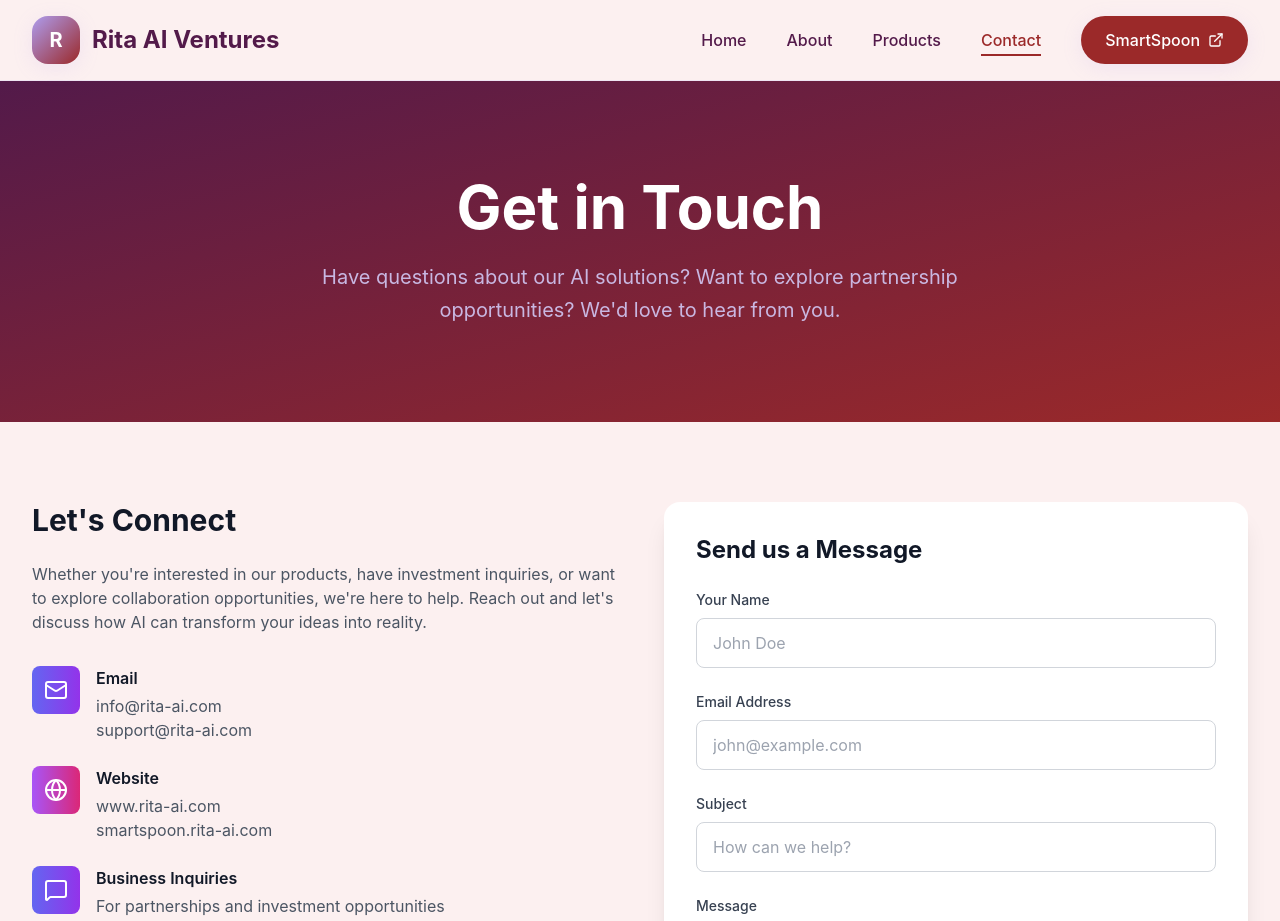
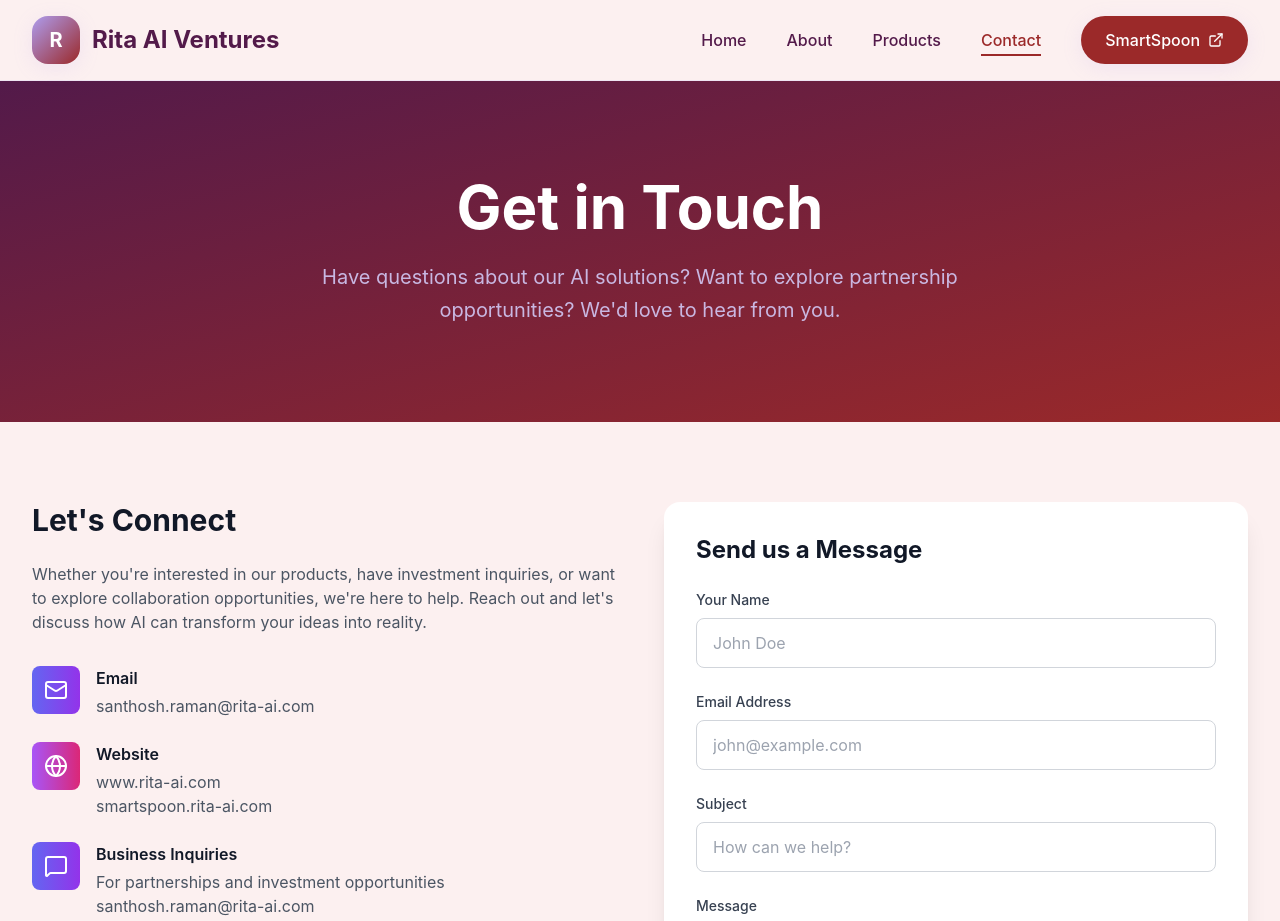
Before and after one commit to shosh0610/rita-ai-ventures, a React (Create React App) app: page /contact in a window 1280 px wide. Shown: the top 921 px of the page. Built offline with nearby package versions, Linux system fonts and the light colour scheme.

Commit message:
Update contact emails to direct address

```diff
--- a/src/pages/Contact.js
+++ b/src/pages/Contact.js
@@ -64,8 +64,7 @@ const Contact = () => {
                   </div>
                   <div>
                     <h3 className="font-semibold text-gray-900 mb-1">Email</h3>
-                    <p className="text-gray-600">info@rita-ai.com</p>
-                    <p className="text-gray-600">support@rita-ai.com</p>
+                    <p className="text-gray-600">santhosh.raman@rita-ai.com</p>
                   </div>
                 </div>
 
@@ -87,7 +86,7 @@ const Contact = () => {
                   <div>
                     <h3 className="font-semibold text-gray-900 mb-1">Business Inquiries</h3>
                     <p className="text-gray-600">For partnerships and investment opportunities</p>
-                    <p className="text-gray-600">business@rita-ai.com</p>
+                    <p className="text-gray-600">santhosh.raman@rita-ai.com</p>
                   </div>
                 </div>
               </div>
```
